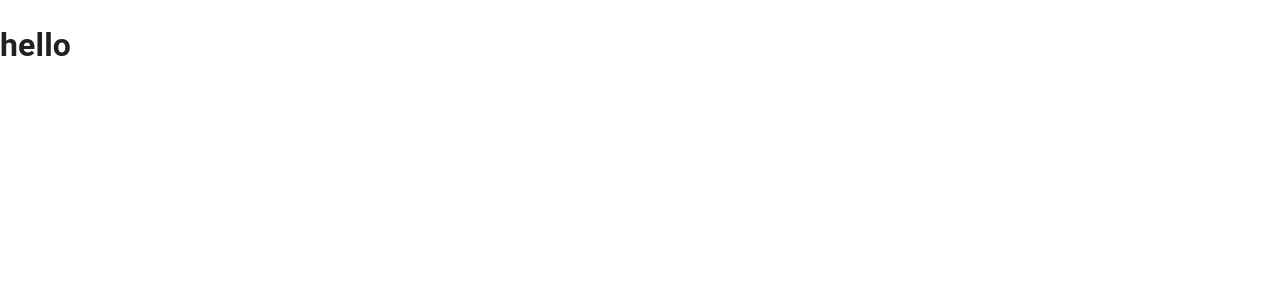
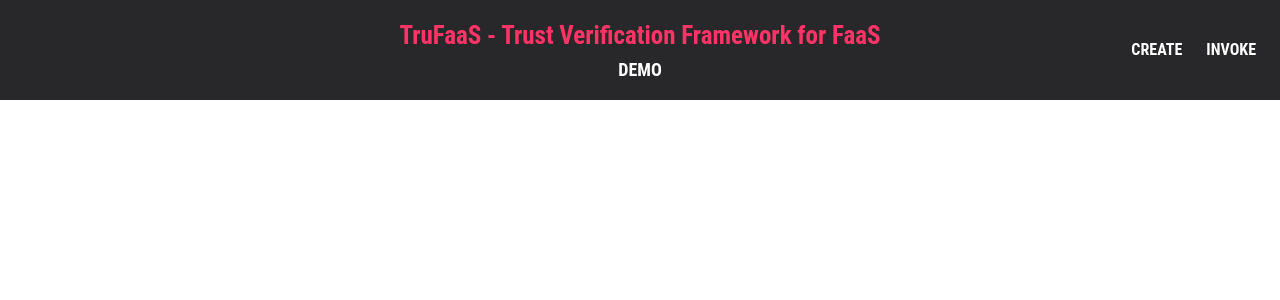
Before and after one commit to TruFaaS/TruFaaS-Demo-App, a React (Vite) app: page / in a window 1280 px wide. Shown: the top 300 px of the page. Built offline with nearby package versions, Linux system fonts and the light colour scheme.

Commit message:
project setup / navbar added

```diff
--- a/package.json
+++ b/package.json
@@ -14,7 +14,8 @@
     "@emotion/styled": "^11.11.0",
     "@mui/material": "^5.13.1",
     "react": "^18.2.0",
-    "react-dom": "^18.2.0"
+    "react-dom": "^18.2.0",
+    "react-router-dom": "^6.11.2"
   },
   "devDependencies": {
     "@types/react": "^18.0.28",
--- a/src/App.jsx
+++ /dev/null
@@ -1,9 +0,0 @@
-function App() {
-  return (
-    <div>
-      <h1>hello</h1>
-    </div>
-  );
-}
-
-export default App;
--- /dev/null
+++ b/src/components/AppBar.jsx
@@ -0,0 +1,81 @@
+import { Box, Link, Typography } from "@mui/material";
+import MuiAppBar from "@mui/material/AppBar";
+import Toolbar from "./ToolBar";
+import PropTypes from "prop-types";
+
+const rightLink = {
+  fontSize: 16,
+  ml: 3,
+};
+
+export default function AppBar({ page }) {
+  let createColor = "common.white";
+  let invokeColor = "common.white";
+  switch (page) {
+    case "invoke":
+      createColor = "common.white";
+      invokeColor = "secondary.main";
+      break;
+    case "create":
+      createColor = "secondary.main";
+      invokeColor = "common.white";
+      break;
+    default:
+      createColor = "common.white";
+      invokeColor = "common.white";
+      break;
+  }
+
+  return (
+    <>
+      <MuiAppBar elevation={0} position="fixed">
+        <Toolbar sx={{ justifyContent: "space-between" }}>
+          <Box sx={{ flex: 1 }} />
+          <Box sx={{ flex: 2 }} flexDirection="column" align="center">
+            <Box>
+              <Link
+                variant="h6"
+                underline="none"
+                color="secondary.main"
+                href="/"
+                sx={{ fontSize: 25, textTransform: "unset" }}
+              >
+                {"TruFaaS - Trust Verification Framework for FaaS"}
+              </Link>
+            </Box>
+            <Box>
+              <Typography variant="h6" color={"common.white"} align="center">
+                Demo
+              </Typography>
+            </Box>
+          </Box>
+
+          <Box sx={{ flex: 1, display: "flex", justifyContent: "flex-end" }}>
+            <Link
+              variant="h6"
+              underline="none"
+              color={createColor}
+              href="/create"
+              sx={{ ...rightLink }}
+            >
+              {"Create"}
+            </Link>
+            <Link
+              variant="h6"
+              underline="none"
+              href="/invoke"
+              color={invokeColor}
+              sx={{ ...rightLink }}
+            >
+              {"Invoke"}
+            </Link>
+          </Box>
+        </Toolbar>
+      </MuiAppBar>
+    </>
+  );
+}
+
+AppBar.propTypes = {
+  page: PropTypes.string.isRequired,
+};
--- /dev/null
+++ b/src/components/ToolBar.jsx
@@ -0,0 +1,12 @@
+import { styled } from "@mui/material/styles";
+import MuiToolbar from "@mui/material/Toolbar";
+
+const Toolbar = styled(MuiToolbar)(({ theme }) => ({
+  height: 200,
+
+  [theme.breakpoints.up("md")]: {
+    height: 100,
+  },
+}));
+
+export default Toolbar;
--- a/src/main.jsx
+++ b/src/main.jsx
@@ -1,11 +1,16 @@
 import React from "react";
-import ReactDOM from "react-dom/client";
-import App from "./App.jsx";
+import { createRoot } from "react-dom/client";
 import { CssBaseline } from "@mui/material";
+import { ThemeProvider } from "@emotion/react";
+import theme from "./theme.js";
+import { RouterProvider } from "react-router-dom";
+import router from "./routes.jsx";
 
-ReactDOM.createRoot(document.getElementById("root")).render(
+createRoot(document.getElementById("root")).render(
   <React.StrictMode>
-    <CssBaseline />
-    <App />
+    <ThemeProvider theme={theme}>
+      <CssBaseline />
+      <RouterProvider router={router} />
+    </ThemeProvider>
   </React.StrictMode>
 );
--- /dev/null
+++ b/src/pages/Create.jsx
@@ -0,0 +1,12 @@
+import AppBar from "../components/AppBar";
+
+function Create() {
+  return (
+    <>
+      <AppBar page={"create"}/>
+      <div>create</div>
+    </>
+  );
+}
+
+export default Create;
--- /dev/null
+++ b/src/pages/Home.jsx
@@ -0,0 +1,12 @@
+import AppBar from "../components/AppBar";
+
+function Home() {
+  return (
+    <>
+      <AppBar page={"home"} />
+      <div>home</div>
+    </>
+  );
+}
+
+export default Home;
--- /dev/null
+++ b/src/pages/Invoke.jsx
@@ -0,0 +1,10 @@
+import AppBar from "../components/AppBar";
+
+export default function Invoke() {
+  return (
+    <>
+      <AppBar page={"invoke"} />
+      <div>invoke</div>
+    </>
+  );
+}
--- /dev/null
+++ b/src/routes.jsx
@@ -0,0 +1,19 @@
+import { createBrowserRouter } from "react-router-dom";
+import Create from "./pages/Create";
+import Invoke from "./pages/Invoke";
+import Home from "./pages/Home";
+const router = createBrowserRouter([
+  {
+    path: "/",
+    element: <Home />,
+  },
+  {
+    path: "/create",
+    element: <Create />,
+  },
+  {
+    path: "/invoke",
+    element: <Invoke />,
+  },
+]);
+export default router;
--- /dev/null
+++ b/src/theme.js
@@ -0,0 +1,102 @@
+import { createTheme } from "@mui/material/styles";
+import { green, grey, red } from "@mui/material/colors";
+
+const rawTheme = createTheme({
+  palette: {
+    primary: {
+      main: "#28282a",
+    },
+    secondary: {
+      main: "#ff3366",
+    },
+    warning: {
+      main: "#ffc071",
+    },
+    error: {
+      main: red[500],
+    },
+    success: {
+      main: green[500],
+    },
+  },
+  typography: {
+    fontFamily: "'Work Sans', sans-serif",
+    fontSize: 14,
+    fontWeightLight: 300,
+    fontWeightRegular: 400,
+    fontWeightMedium: 700,
+  },
+});
+
+const fontHeader = {
+  color: rawTheme.palette.text.primary,
+  fontWeight: rawTheme.typography.fontWeightMedium,
+  fontFamily: "'Roboto Condensed', sans-serif",
+  textTransform: "uppercase",
+
+};
+
+const theme = createTheme(rawTheme, {
+  components: {
+    MuiTypography: {
+      defaultProps: {
+        variantMapping: {
+          h1: "h1",
+          h2: "h2",
+          h3: "h3",
+          h4: "h4",
+          h5: "h5",
+          h6: "h6",
+          subtitle1: "subtitle1",
+          body1: "body1",
+          body2: "body2",
+        },
+      },
+      styleOverrides: {
+        h1: {
+          ...fontHeader,
+          fontSize: 60,
+        },
+        h2: {
+          ...fontHeader,
+          fontSize: 48,
+        },
+        h3: {
+          ...fontHeader,
+          fontSize: 42,
+        },
+        h4: {
+          ...fontHeader,
+          fontSize: 36,
+        },
+        h5: {
+          fontSize: 20,
+          fontWeight: rawTheme.typography.fontWeightLight,
+        },
+        h6: {
+          ...fontHeader,
+          fontSize: 18,
+        },
+        subtitle1: {
+          fontSize: 18,
+        },
+        body1: {
+          fontWeight: rawTheme.typography.fontWeightRegular,
+          fontSize: 16,
+        },
+        body2: {
+          fontSize: 14,
+        },
+      },
+    },
+  },
+  palette: {
+    mode: "light",
+    background: {
+      default: rawTheme.palette.common.white,
+      placeholder: grey[200],
+    },
+  },
+});
+
+export default theme;
```
Also changed, not shown: .eslintrc.cjs, 1 other file (tests, documents, lock files or other folders).
